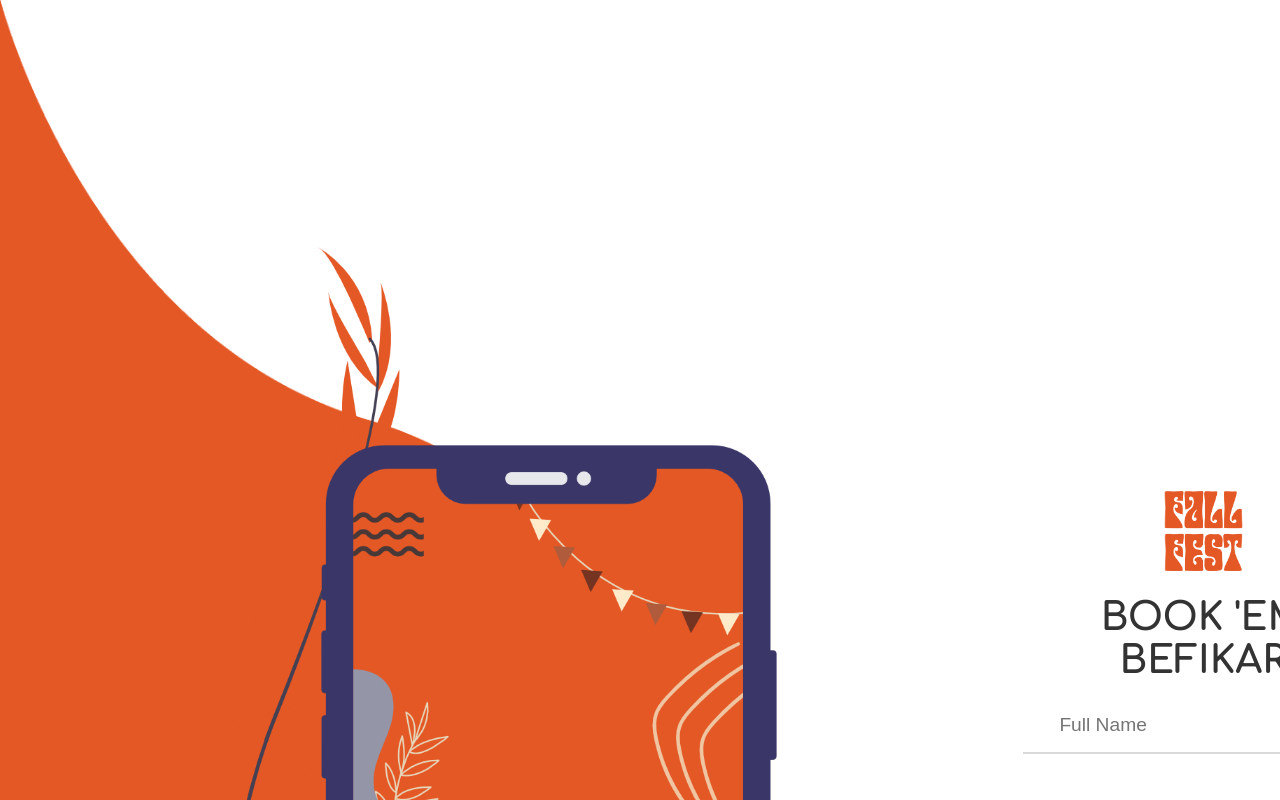
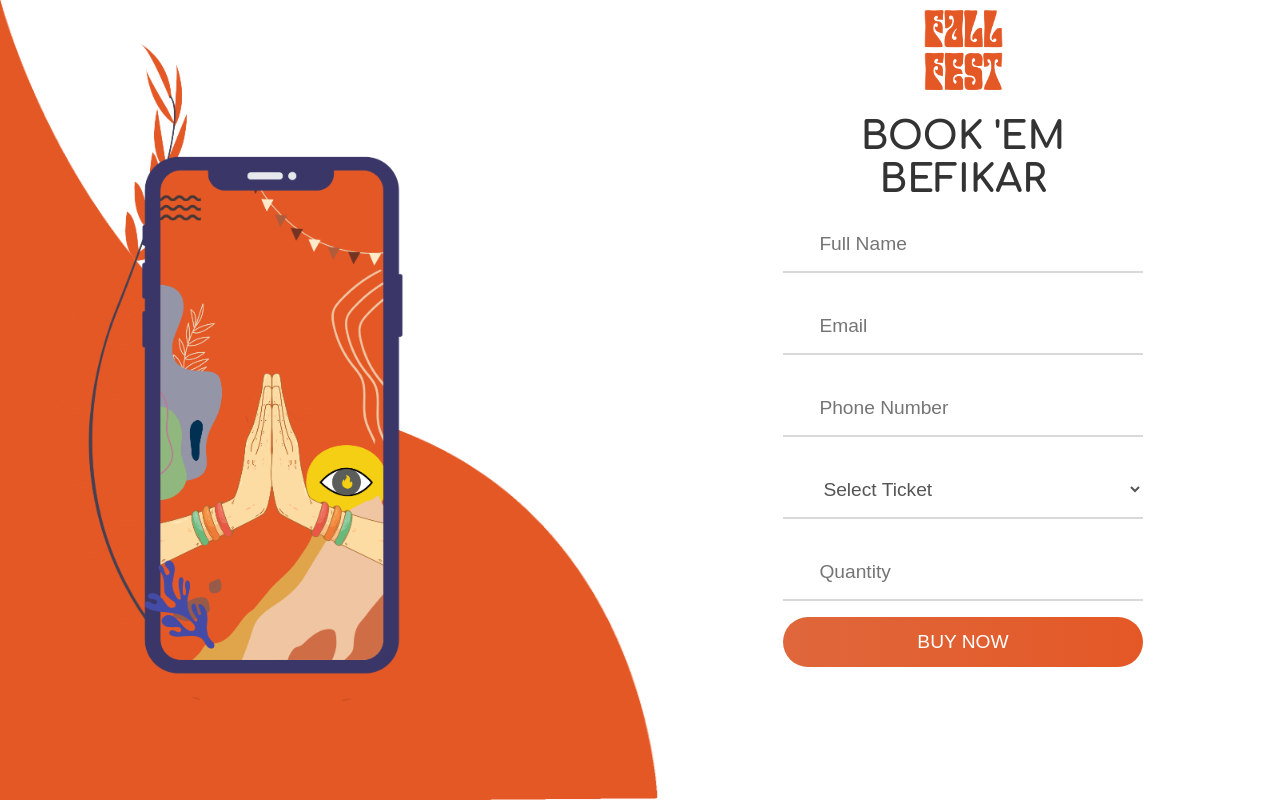
Before and after one commit to sho-obum/new-en, a React (Create React App) app: page /ticket in a window 1280 px wide. Built offline with nearby package versions, Linux system fonts and the light colour scheme.

Commit message:
Updated email

```diff
--- a/package.json
+++ b/package.json
@@ -3,12 +3,14 @@
   "version": "0.1.0",
   "private": true,
   "dependencies": {
+    "@emailjs/browser": "^3.7.0",
     "@reduxjs/toolkit": "^1.8.3",
     "@testing-library/jest-dom": "^5.16.5",
     "@testing-library/react": "^13.3.0",
     "@testing-library/user-event": "^13.5.0",
     "axios": "^0.27.2",
     "bootstrap": "^5.2.1",
+    "emailjs-com": "^3.2.0",
     "firebase": "^9.10.0",
     "react": "^18.2.0",
     "react-dom": "^18.2.0",
--- a/src/pages/Home.jsx
+++ b/src/pages/Home.jsx
@@ -28,6 +28,7 @@ const Home = () => {
           </Link>
         </div>
       </div>
+      <div className="second"></div>
     </>
   );
 };
--- a/src/pages/Ticket.css
+++ b/src/pages/Ticket.css
@@ -32,7 +32,9 @@ body {
   display: flex;
   justify-content: flex-end;
   align-items: center;
-  scale: 0.7;
+  scale: 0.4;
+  margin-top: -450px;
+  margin-left: -240px;
 }
 .img-2 {
   display: flex;
@@ -46,7 +48,7 @@ body {
 .login-content {
   display: flex;
   justify-content: flex-start;
-  align-items: center;
+  align-items: start;
   text-align: center;
 }
 
@@ -204,6 +206,7 @@ a:hover {
 @media screen and (max-width: 1000px) {
   form {
     width: 290px;
+    margin-left: -139px;
   }
 
   .login-content h2 {
@@ -246,6 +249,7 @@ option {
 
   .login-content {
     justify-content: center;
+    margin-left: 139px;
   }
 }
 input::-webkit-outer-spin-button,
--- a/src/pages/Ticket.jsx
+++ b/src/pages/Ticket.jsx
@@ -5,6 +5,8 @@ import waveOr from "../assets/wave.png";
 import FForange from "../assets/FFora.png";
 import WebIllus from "../assets/Web_Illus_2.png";
 import { Link } from "react-router-dom";
+import { send } from "emailjs-com";
+import emailjs from "emailjs-com";
 
 const Ticket = () => {
   function handleTicketChange(event) {
@@ -102,6 +104,24 @@ const Ticket = () => {
           setphno("");
           localStorage.setItem("paymentdone", false);
           console.log(localStorage.getItem("paymentdone"));
+          // email
+
+          emailjs
+            .send(
+              "service_eg6yhc4",
+              "template_enbe1rw",
+              { name, ticket, quantity, uid, email },
+              "aU2UYRfNcfx9sv8Ws"
+            )
+            .then(
+              (response) => {
+                console.log("SUCCESS!", response);
+              },
+              (error) => {
+                console.log("FAILED...", error);
+              }
+            );
+          // email end
         } else {
           console.log(localStorage.getItem("paymentdone"), ": payment done");
           console.log("data not sent");
@@ -119,11 +139,12 @@ const Ticket = () => {
     paymentObject.open();
   };
 
+  const sendEmail = () => {};
   const handleSubmit = (e) => {
     e.preventDefault();
     const price = total;
     console.log(price);
-    displayRazorpay(1);
+    displayRazorpay(price);
   };
 
   return (
```
Also changed, not shown: 1 other file (tests, documents, lock files or other folders).
